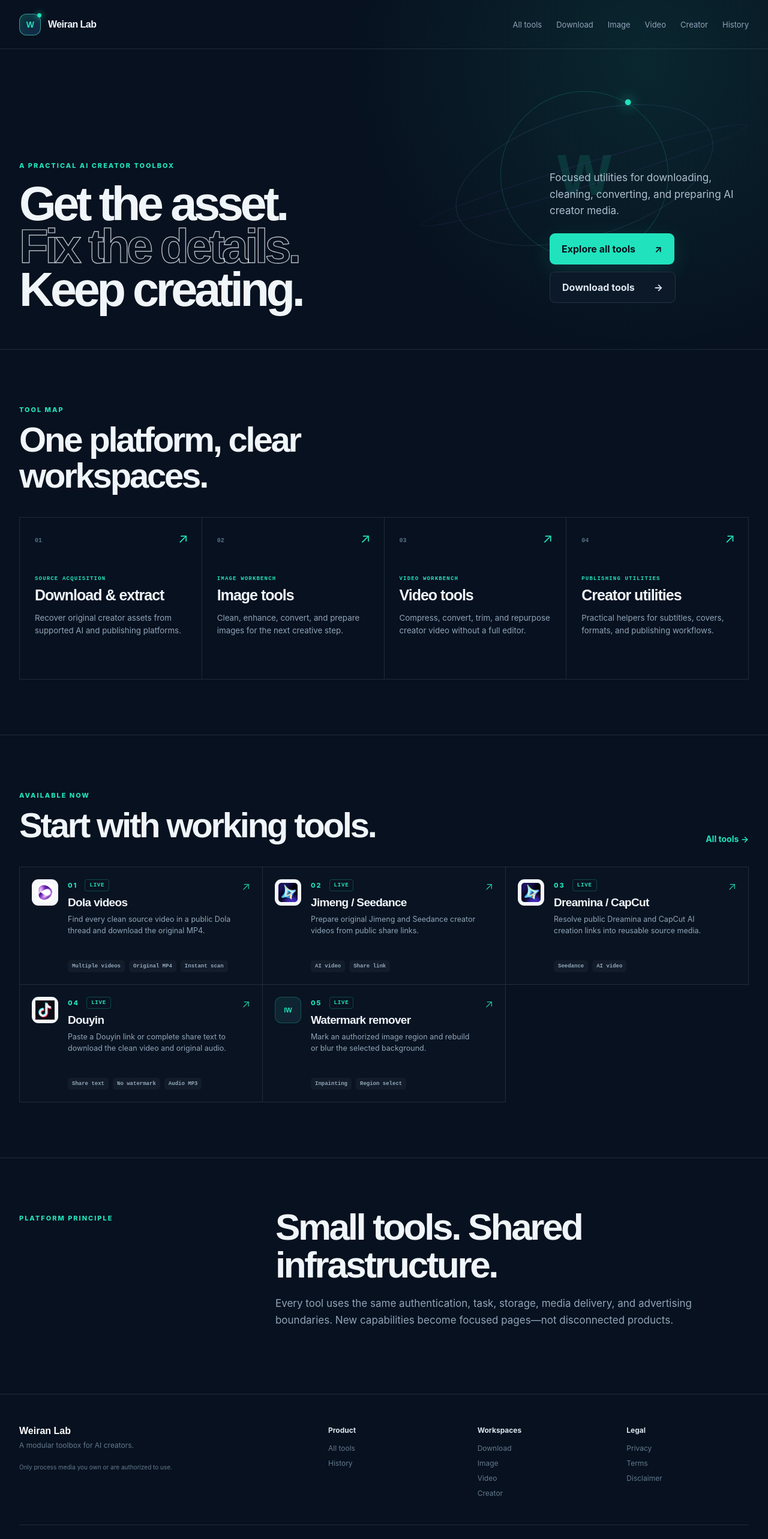
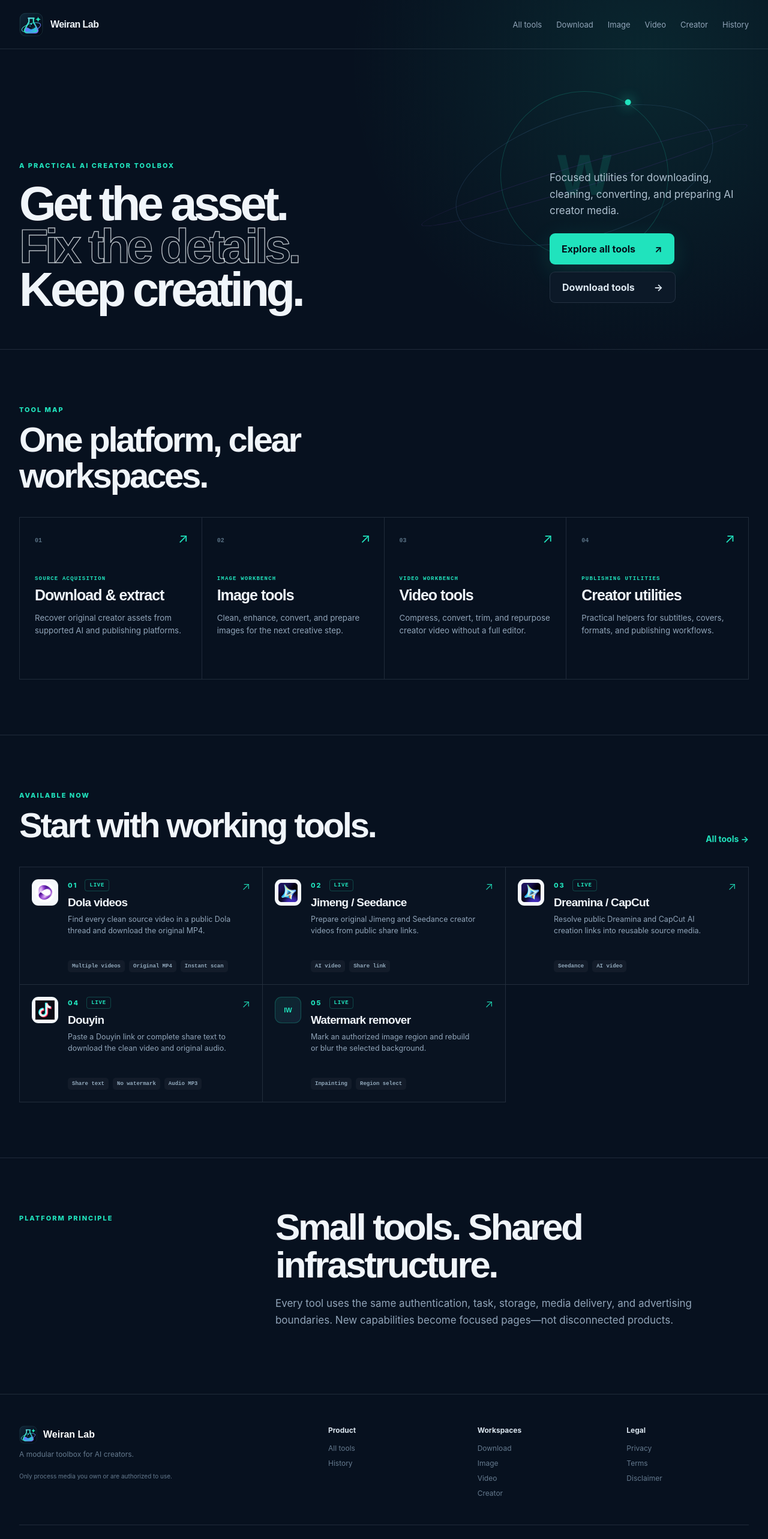
Before and after one commit to kayawebs/weiran, a React (Vite) app in the folder apps/web/: page / in a window 1280 px wide. Shown: the top 2566 px of the page at 60% size. Built offline with nearby package versions, Linux system fonts and the light colour scheme; no server answers.

Commit message:
feat: add Weiran Lab brand identity

```diff
--- a/apps/web/index.html
+++ b/apps/web/index.html
@@ -4,6 +4,7 @@
     <meta charset="UTF-8" />
     <meta name="viewport" content="width=device-width, initial-scale=1.0" />
     <meta name="theme-color" content="#07111f" />
+    <link rel="icon" type="image/svg+xml" href="/brand/favicon.svg" />
     <meta name="description" content="Weiran Lab — practical media tools for AI creators." />
     <!-- market-meta -->
     <title>Weiran Lab — AI Creator Tools</title>
--- a/apps/web/src/components/Layout.tsx
+++ b/apps/web/src/components/Layout.tsx
@@ -21,7 +21,7 @@
     <div className="site-shell">
       <header className="site-header">
         <Link className="brand" to="/" aria-label={copy.layout.homeLabel} onClick={() => setMenuOpen(false)}>
-          <span className="brand-mark" aria-hidden="true"><span>W</span></span>
+          <span className="brand-mark" aria-hidden="true"><img src="/brand/weiran-mark.svg" alt="" /></span>
           <span>{marketConfig.brandName}</span>
         </Link>
         <button className="menu-button" type="button" aria-label={copy.layout.menu} aria-expanded={menuOpen} onClick={() => setMenuOpen(!menuOpen)}>
@@ -37,7 +37,7 @@
       </header>
       <main key={location.pathname}><Outlet /></main>
       <footer className="site-footer">
-        <div className="footer-summary"><span className="footer-brand">{marketConfig.brandName}</span><p>{siteCopy.footer.tagline}</p><small>{siteCopy.footer.notice}</small></div>
+        <div className="footer-summary"><span className="footer-brand"><img src="/brand/weiran-mark.svg" alt="" aria-hidden="true" /><span>{marketConfig.brandName}</span></span><p>{siteCopy.footer.tagline}</p><small>{siteCopy.footer.notice}</small></div>
         <div className="footer-links"><strong>{siteCopy.footer.product}</strong><Link to="/tools">{siteCopy.footer.allTools}</Link><Link to="/history">{siteCopy.nav.history}</Link></div>
         <div className="footer-links"><strong>{siteCopy.footer.workspaces}</strong><Link to="/download">{siteCopy.nav.download}</Link><Link to="/image">{siteCopy.nav.image}</Link><Link to="/video">{siteCopy.nav.video}</Link><Link to="/creator">{siteCopy.nav.creator}</Link></div>
         <div className="footer-links"><strong>{siteCopy.footer.legal}</strong><Link to="/privacy">{siteCopy.footer.privacy}</Link><Link to="/terms">{siteCopy.footer.terms}</Link><Link to="/disclaimer">{siteCopy.footer.disclaimer}</Link></div>
--- a/apps/web/src/styles.css
+++ b/apps/web/src/styles.css
@@ -27,9 +27,8 @@
 .site-shell { min-height: 100vh; }
 .site-header { position: relative; z-index: 20; height: 82px; display: flex; align-items: center; justify-content: space-between; max-width: 1280px; margin: 0 auto; padding: 0 32px; border-bottom: 1px solid var(--line); }
 .brand { display: inline-flex; align-items: center; gap: 12px; font-family: Manrope, sans-serif; font-weight: 800; letter-spacing: -.035em; }
-.brand-mark { position: relative; width: 36px; height: 36px; border: 1px solid rgba(90, 244, 218, .55); border-radius: 12px; display: grid; place-items: center; color: var(--mint); background: linear-gradient(145deg, rgba(32, 227, 189, .18), rgba(84, 102, 255, .17)); box-shadow: inset 0 0 18px rgba(32, 227, 189, .1); }
-.brand-mark::after { content: ""; position: absolute; right: -2px; top: -2px; width: 7px; height: 7px; border-radius: 50%; background: var(--mint); box-shadow: 0 0 11px var(--mint); }
-.brand-mark span { font-size: 14px; }
+.brand-mark { width: 40px; height: 40px; display: block; flex: 0 0 40px; }
+.brand-mark img { width: 100%; height: 100%; display: block; }
 .site-header nav { display: flex; height: 100%; align-items: stretch; gap: 24px; color: var(--muted); font-size: 13px; }
 .site-header nav a { position: relative; display: flex; align-items: center; }
 .site-header nav a::after { content: ""; position: absolute; left: 0; right: 100%; bottom: -1px; height: 2px; background: var(--mint); transition: right .2s ease; }
@@ -395,7 +394,8 @@
 .legal-sections p { margin: 0; color: var(--muted); }
 .site-footer { max-width: 1280px; min-height: 260px; margin: 0 auto; padding: 52px 32px 32px; border-top: 1px solid var(--line); display: grid; grid-template-columns: minmax(240px, 1.5fr) repeat(3, minmax(120px, .65fr)); gap: 45px; align-items: start; color: #657a8e; font-size: 12px; }
 .site-footer p { margin: 5px 0 0; }
-.footer-brand { color: white; font: 700 16px Manrope, sans-serif; }
+.footer-brand { display: inline-flex; align-items: center; gap: 10px; color: white; font: 700 16px Manrope, sans-serif; }
+.footer-brand img { width: 30px; height: 30px; }
 .footer-summary small { display: block; max-width: 330px; margin-top: 19px; line-height: 1.6; }
 .footer-links { display: grid; gap: 10px; }
 .footer-links strong { margin-bottom: 5px; color: #d9e4ed; font-size: 12px; }
```
Also changed, not shown: apps/web/public/brand/favicon.svg (added), apps/web/public/brand/weiran-mark.svg (added).
